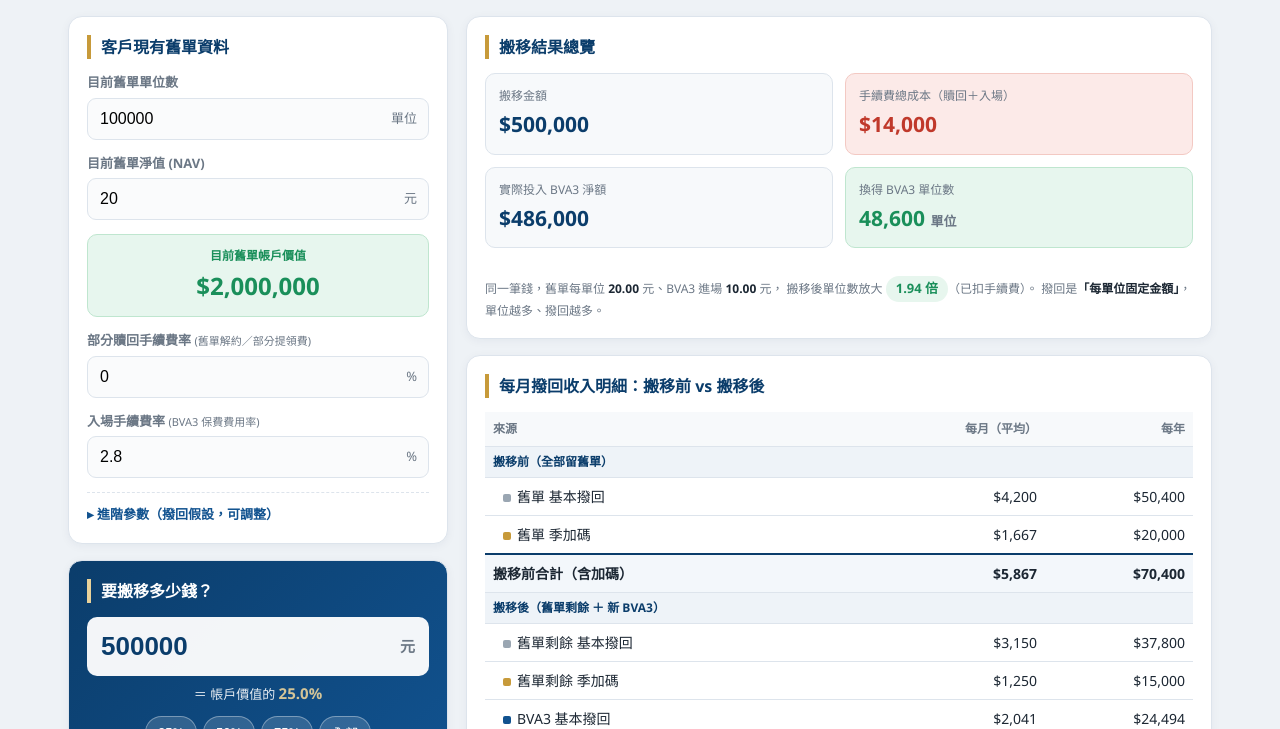
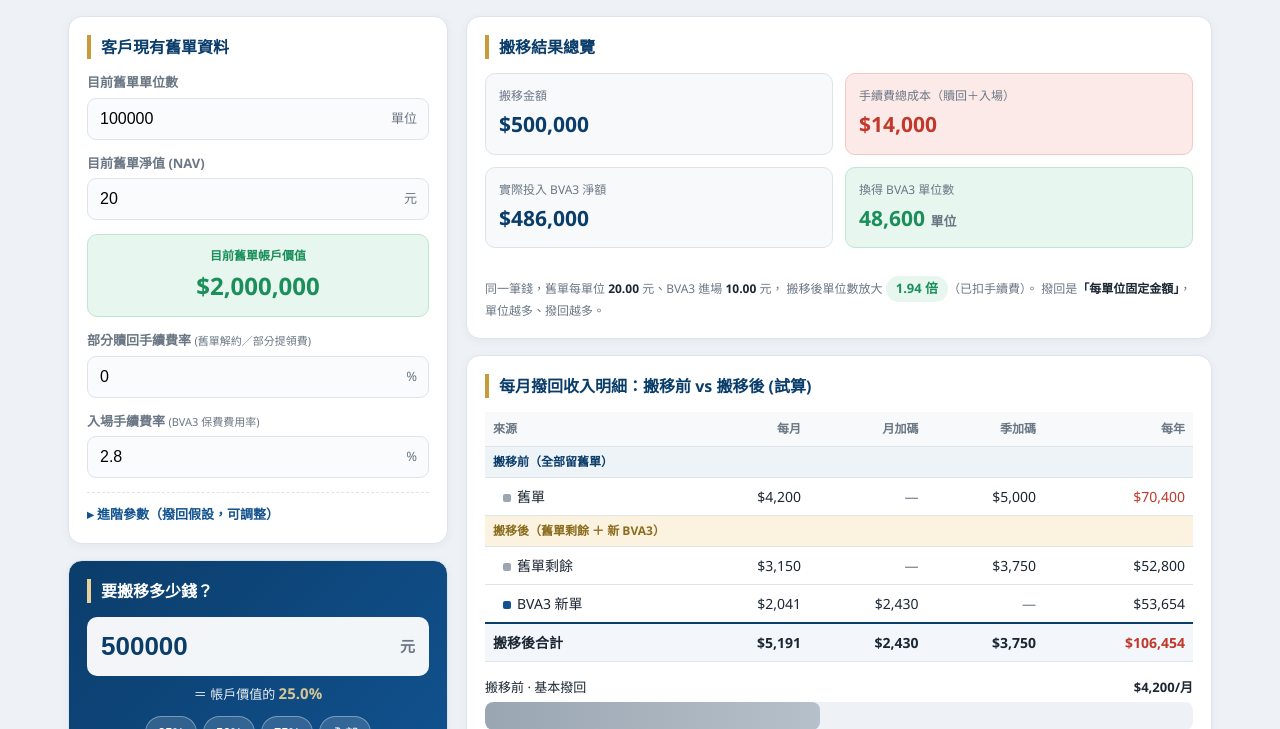
Before and after one commit to berrychen1991/bva, a plain HTML site: page index.html in a window 1280 px wide. Shown: the part 71-800 px from the top of the page. Drawn offline with Linux system fonts and the light colour scheme.

Commit message:
Add files via upload

```diff
--- a/index.html
+++ b/index.html
@@ -88,6 +88,7 @@
   th:first-child,td:first-child{text-align:left}
   thead th{color:var(--muted);font-size:12px;font-weight:700;background:#f7f9fb}
   tr.sub td{background:#eef3f8;font-weight:800;color:var(--navy);font-size:12px;padding:6px 8px}
+  tr.sub2 td{background:#fbf3df;color:#8a6d1f}
   tr.det td:first-child{padding-left:18px;color:var(--ink)}
   tr.det td:first-child .tag{display:inline-block;width:8px;height:8px;border-radius:2px;margin-right:6px;vertical-align:middle}
   .tag.old{background:#9aa6b2}
@@ -95,6 +96,8 @@
   .tag.bonus{background:var(--gold)}
   tr.sum td{font-weight:800;border-top:2px solid var(--navy);background:#f3f7fb}
   tr.sum.opt td{border-top:1px solid var(--line)}
+  td.muted{color:var(--muted)}
+  td.red,td.red span{color:var(--warn)}
 
   /* bars */
   .bars{margin-top:16px}
@@ -227,24 +230,19 @@
     <div class="sectiongap"></div>
 
     <div class="card">
-      <h2>每月撥回收入明細：搬移前 vs 搬移後</h2>
+      <h2>每月撥回收入明細：搬移前 vs 搬移後 (試算)</h2>
       <table>
         <thead>
-          <tr><th>來源</th><th>每月（平均）</th><th>每年</th></tr>
+          <tr><th>來源</th><th>每月</th><th>月加碼</th><th>季加碼</th><th>每年</th></tr>
         </thead>
         <tbody>
-          <tr class="sub"><td colspan="3">搬移前（全部留舊單）</td></tr>
-          <tr class="det"><td><span class="tag old"></span>舊單 基本撥回</td><td>$<span id="b_oldBaseM">0</span></td><td>$<span id="b_oldBaseY">0</span></td></tr>
-          <tr class="det"><td><span class="tag bonus"></span>舊單 季加碼</td><td>$<span id="b_oldQM">0</span></td><td>$<span id="b_oldQY">0</span></td></tr>
-          <tr class="sum"><td>搬移前合計（含加碼）</td><td>$<span id="beforeBonusM">0</span></td><td>$<span id="beforeBonusY">0</span></td></tr>
+          <tr class="sub"><td colspan="5">搬移前（全部留舊單）</td></tr>
+          <tr class="det"><td><span class="tag old"></span>舊單</td><td>$<span id="bo_base">0</span></td><td class="muted">—</td><td>$<span id="bo_q">0</span></td><td class="red">$<span id="bo_year">0</span></td></tr>
 
-          <tr class="sub"><td colspan="3">搬移後（舊單剩餘 ＋ 新 BVA3）</td></tr>
-          <tr class="det"><td><span class="tag old"></span>舊單剩餘 基本撥回</td><td>$<span id="a_oldBaseM">0</span></td><td>$<span id="a_oldBaseY">0</span></td></tr>
-          <tr class="det"><td><span class="tag bonus"></span>舊單剩餘 季加碼</td><td>$<span id="a_oldQM">0</span></td><td>$<span id="a_oldQY">0</span></td></tr>
-          <tr class="det"><td><span class="tag new"></span>BVA3 基本撥回</td><td>$<span id="a_newBaseM">0</span></td><td>$<span id="a_newBaseY">0</span></td></tr>
-          <tr class="det"><td><span class="tag bonus"></span>BVA3 月加碼</td><td>$<span id="a_newBonusM">0</span></td><td>$<span id="a_newBonusY">0</span></td></tr>
-          <tr class="sum"><td>搬移後合計（基本）<span class="badge gray">保守</span></td><td>$<span id="afterBaseM">0</span></td><td>$<span id="afterBaseY">0</span></td></tr>
-          <tr class="sum opt"><td>搬移後合計（含加碼）<span class="badge">樂觀</span></td><td>$<span id="afterBonusM">0</span></td><td>$<span id="afterBonusY">0</span></td></tr>
+          <tr class="sub sub2"><td colspan="5">搬移後（舊單剩餘 ＋ 新 BVA3）</td></tr>
+          <tr class="det"><td><span class="tag old"></span>舊單剩餘</td><td>$<span id="ao_base">0</span></td><td class="muted">—</td><td>$<span id="ao_q">0</span></td><td>$<span id="ao_year">0</span></td></tr>
+          <tr class="det"><td><span class="tag new"></span>BVA3 新單</td><td>$<span id="an_base">0</span></td><td>$<span id="an_mb">0</span></td><td class="muted">—</td><td>$<span id="an_year">0</span></td></tr>
+          <tr class="sum"><td>搬移後合計</td><td>$<span id="sum_base">0</span></td><td>$<span id="sum_mb">0</span></td><td>$<span id="sum_q">0</span></td><td class="red">$<span id="sum_year">0</span></td></tr>
         </tbody>
       </table>
 
@@ -354,16 +352,20 @@ function calc(){
   const afterBaseM  = a_oldBaseM + a_newBaseM;
   const afterBonusM = a_oldBaseM + a_oldQM + a_newBaseM + a_newBonusM;
 
-  const setMY=(idM,idY,v)=>{ $(idM).textContent=fmt(v); $(idY).textContent=fmt(v*12); };
-  setMY('b_oldBaseM','b_oldBaseY',b_oldBaseM);
-  setMY('b_oldQM','b_oldQY',b_oldQM);
-  setMY('beforeBonusM','beforeBonusY',beforeBonusM);
-  setMY('a_oldBaseM','a_oldBaseY',a_oldBaseM);
-  setMY('a_oldQM','a_oldQY',a_oldQM);
-  setMY('a_newBaseM','a_newBaseY',a_newBaseM);
-  setMY('a_newBonusM','a_newBonusY',a_newBonusM);
-  setMY('afterBaseM','afterBaseY',afterBaseM);
-  setMY('afterBonusM','afterBonusY',afterBonusM);
+  // 明細表（每月 / 月加碼 / 季加碼 / 每年）。每年 = 基本×12 + 月加碼×12 + 季加碼×4
+  const set = (id,v)=>{ $(id).textContent=fmt(v); };
+  // 搬移前 — 舊單
+  const boBase=uOld*rOldBase, boQ=uOld*rOldQ;
+  set('bo_base',boBase); set('bo_q',boQ); set('bo_year',boBase*12 + boQ*4);
+  // 搬移後 — 舊單剩餘
+  const aoBase=remainOldUnits*rOldBase, aoQ=remainOldUnits*rOldQ;
+  set('ao_base',aoBase); set('ao_q',aoQ); set('ao_year',aoBase*12 + aoQ*4);
+  // 搬移後 — BVA3 新單
+  const anBase=newUnits*rBase, anMb=newUnits*rBonus;
+  set('an_base',anBase); set('an_mb',anMb); set('an_year',anBase*12 + anMb*12);
+  // 搬移後合計
+  set('sum_base',aoBase+anBase); set('sum_mb',anMb); set('sum_q',aoQ);
+  set('sum_year',(aoBase*12+aoQ*4)+(anBase*12+anMb*12));
 
   const incBaseM = afterBaseM - beforeBaseM;
   const incBonusM = afterBonusM - beforeBonusM;
```
